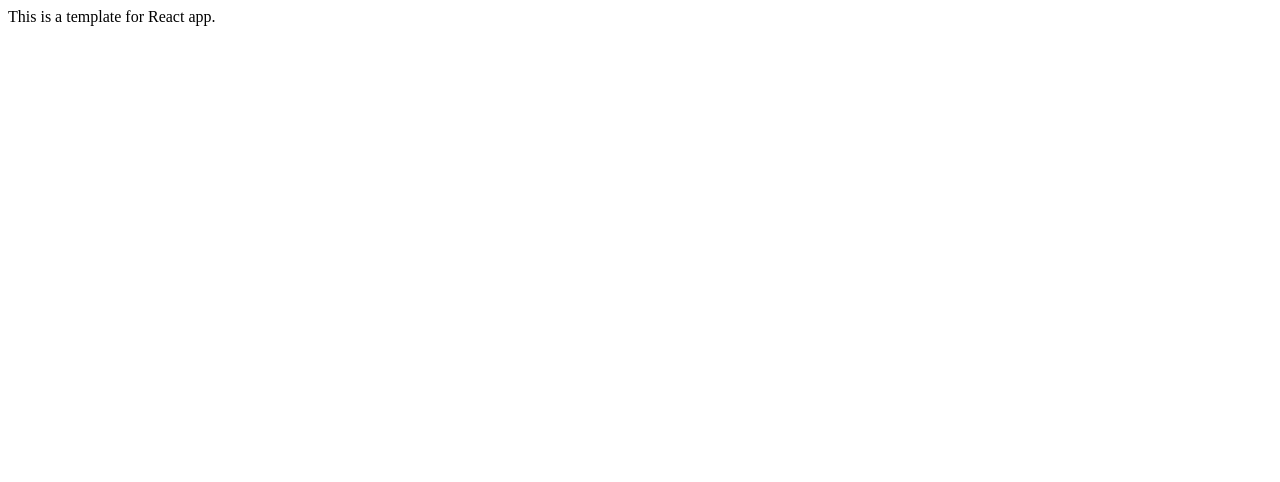
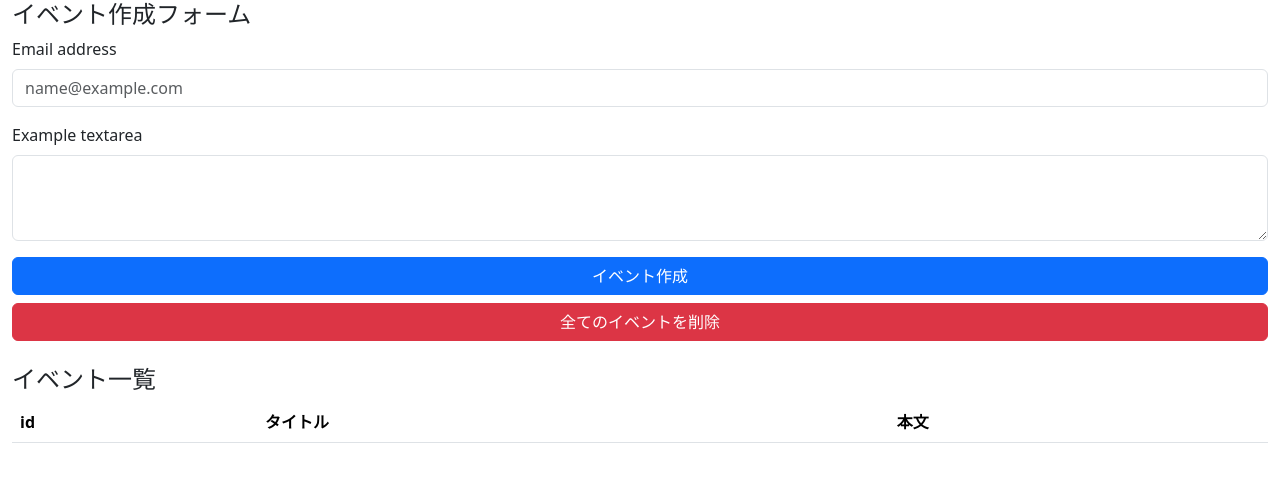
Before and after one commit to mikiyaaa/react-hooks-101, a React (Create React App) app: page / in a window 1280 px wide. Shown: the top 482 px of the page. Built offline with nearby package versions, Linux system fonts and the light colour scheme.

Commit message:
create event-form with bootstrap
pwd

```diff
--- a/package.json
+++ b/package.json
@@ -6,7 +6,9 @@
     "@testing-library/jest-dom": "^5.16.5",
     "@testing-library/react": "^13.4.0",
     "@testing-library/user-event": "^13.5.0",
+    "bootstrap": "5.2.2",
     "react": "^18.2.0",
+    "react-bootstrap": "^2.5.0",
     "react-dom": "^18.2.0",
     "react-scripts": "5.0.1",
     "web-vitals": "^2.1.4"
--- a/src/App.js
+++ /dev/null
@@ -1,9 +0,0 @@
-const App = () => {
-  return (
-    <div className="App">
-      This is a template for React app.
-    </div>
-  );
-}
-
-export default App;
--- /dev/null
+++ b/src/components/App.js
@@ -0,0 +1,36 @@
+import 'bootstrap/dist/css/bootstrap.min.css';
+
+const App = () => {
+  return (
+    <div className="container-fluid">
+      <h4>イベント作成フォーム</h4>
+      <form>
+        <div className="mb-3">
+          <label htmlFor="exampleFormControlInput1" className="form-label">Email address</label>
+          <input type="email" className="form-control" id="exampleFormControlInput1" placeholder="name@example.com" />
+        </div>
+        <div className="mb-3">
+          <label htmlFor="exampleFormControlTextarea1" className="form-label">Example textarea</label>
+          <textarea className="form-control" id="exampleFormControlTextarea1" rows="3"></textarea>
+        </div>
+        <div className="d-grid gap-2">
+          <button className="btn btn-primary" type="button">イベント作成</button>
+          <button className="btn btn-danger" type="button">全てのイベントを削除</button>
+        </div>
+      </form>
+      <br />
+      <h4>イベント一覧</h4>
+      <table className="table">
+        <thead>
+          <tr>
+            <th scope="col">id</th>
+            <th scope="col">タイトル</th>
+            <th scope="col">本文</th>
+          </tr>
+        </thead>
+      </table>
+    </div>
+  );
+}
+
+export default App;
--- a/src/index.js
+++ b/src/index.js
@@ -1,6 +1,6 @@
 import React from 'react';
 import ReactDOM from 'react-dom/client';
-import App from './App';
+import App from './components/App';
 import reportWebVitals from './reportWebVitals';
 
 const root = ReactDOM.createRoot(document.getElementById('root'));
```
Also changed, not shown: 1 other file (tests, documents, lock files or other folders).
